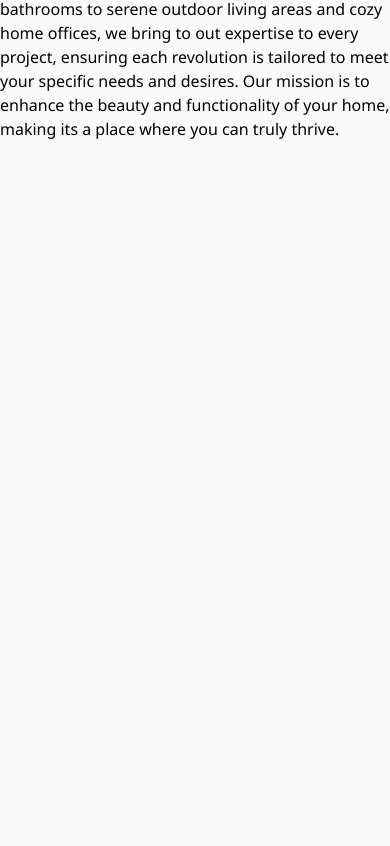
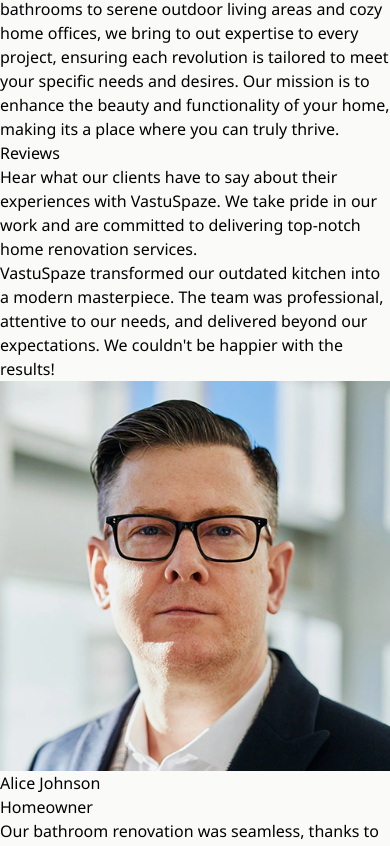
Before and after one commit to addresskrish/vastuspaze, a React (Vite) app: page / in a window 390 px wide. Shown: the part 6432-7278 px from the top of the page. Before the commit the page ends 6573 px from the top, so only its background shows below. Built offline with nearby package versions, Linux system fonts and the light colour scheme.

Commit message:
contactusComponet completed

```diff
--- a/src/App.tsx
+++ b/src/App.tsx
@@ -4,6 +4,7 @@ import Services from "./components/Services"
 import Portfolio from "./components/Portfolio"
 import About from "./components/About"
 import Reviews from "./components/Reviews"
+import ContactUs from "./components/ContactUs"
 
 const App = () => {
   return (
@@ -14,6 +15,7 @@ const App = () => {
       <Portfolio />
       <About />
       <Reviews />
+      <ContactUs />
     </main>
   )
 }
--- /dev/null
+++ b/src/components/ContactUs.tsx
@@ -0,0 +1,38 @@
+import { RiMailLine, RiMapPinLine, RiPhoneLine } from "@remixicon/react"
+import { CONTACT_INFO } from "../constants"
+
+const ContactUs = () => {
+  return (
+    <section className="max-w-7xl mx-auto border-b-2" id="contactus">
+        <div className="my-20">
+            <h3 className="text-xl lg:text-3xl tracking-tight text-center uppercase">Contact Us</h3>
+            <p className="max-w-2xl text-lg mb-12 text-center mx-auto">{CONTACT_INFO.text}</p>
+            <div className="flex flex-col lg:flex-row justify-around mx-4">
+                <div className="flex mb-8 lg:mb-0">
+                    <RiPhoneLine className="text-3xl mr-4" />
+                    <div>
+                        <p className="text-lg font-semibold">{CONTACT_INFO.phone.label}</p>
+                        <p className="text-neutral-600">{CONTACT_INFO.phone.value}</p>
+                    </div>
+                </div>
+                <div className="flex mb-8 lg:mb-0">
+                    <RiMailLine className="text-3xl mr-4" />
+                    <div>
+                        <p className="text-lg font-semibold">{CONTACT_INFO.email.label}</p>
+                        <p className="text-neutral-600">{CONTACT_INFO.email.value}</p>
+                    </div>
+                </div>
+                <div className="flex">
+                    <RiMapPinLine className="text-3xl mr-4" />
+                    <div>
+                        <p className="text-lg font-semibold">{CONTACT_INFO.address.label}</p>
+                        <p className="text-neutral-600">{CONTACT_INFO.address.value}</p>
+                    </div>
+                </div>
+            </div>
+        </div>
+    </section>
+  )
+}
+
+export default ContactUs
--- a/src/components/Reviews.tsx
+++ b/src/components/Reviews.tsx
@@ -1,8 +1,25 @@
+import { REVIEWS, type reviews } from "../constants"
+
 const Reviews = () => {
   return (
     <section className="max-w-7xl mx-auto border-b-2" id="reviews">
-        <div className="">
-
+        <div className="my-20">
+            <h3 className="text-xl lg:text-3xl tracking-tight text-center uppercase">Reviews</h3>
+            <p className="max-w-2xl text-lg mb-12 text-center mx-auto">{REVIEWS.text}</p>
+            <div className="flex flex-wrap justify-center">
+                {REVIEWS.reviews.map((review:reviews, index:number) => (
+                    <div key={index} className="mt-10 flex flex-col items-center justify-center rounded-s-2xl border border-neutral-300 p-10 mx-2 max-w-xs">
+                        <p className="mb-4">{review.review}</p>
+                        <div className="flex items-center mt-4">
+                            <img src={review.image} alt={review.name} className="w-12 h-12 rounded-full mr-4"/>
+                            <div className="">
+                                <p className="text-sm font-bold">{review.name}</p>
+                                <p className="text-sm text-neutral-500">{review.title}</p>
+                            </div>
+                        </div>
+                    </div>
+                ))}
+            </div>
         </div>
     </section>
   )
```
